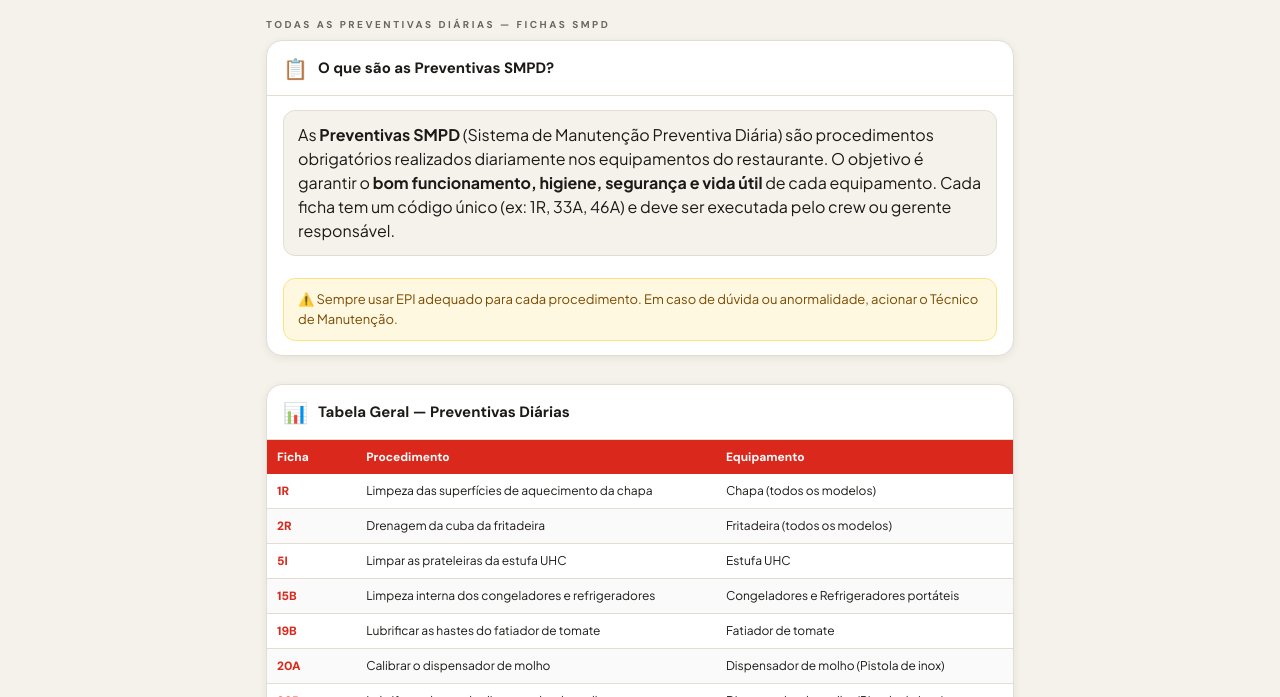
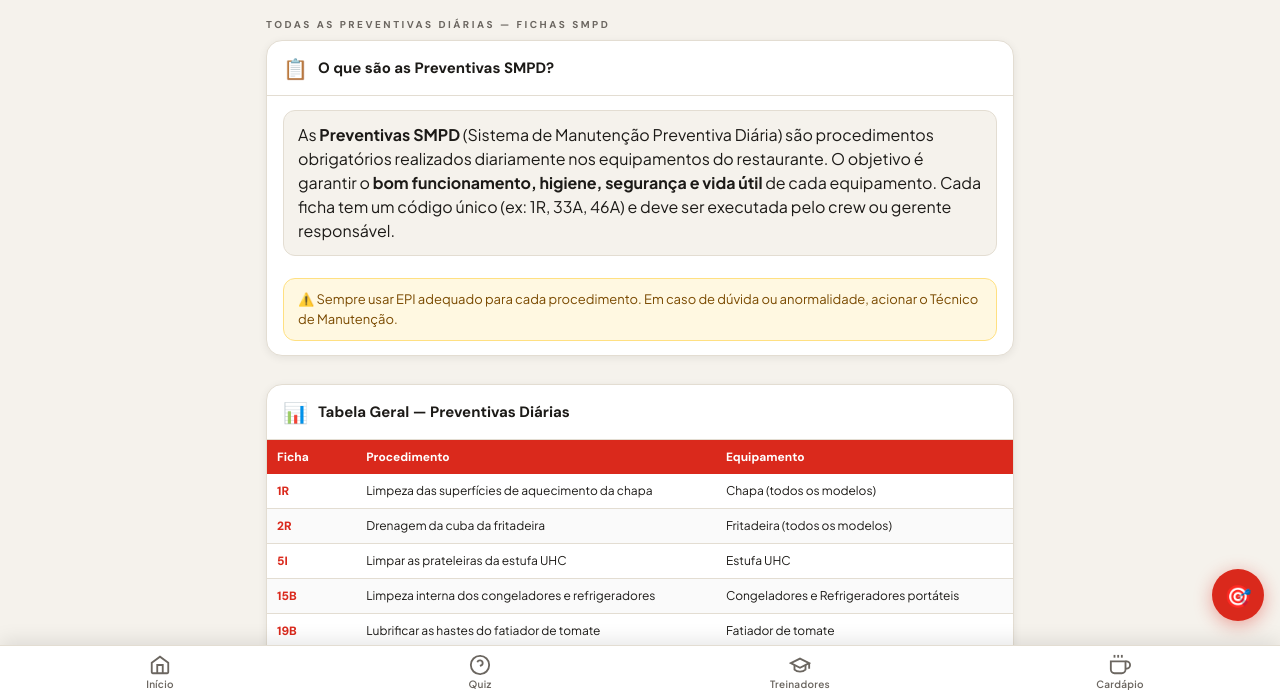
Before and after one commit to adrian-mysc/mcguias, a plain HTML site: page pages/manutencao-preventivas.html in a window 1280 px wide. Shown: the part 103-800 px from the top of the page. Drawn offline with Linux system fonts and the light colour scheme.

Commit message:
feat: bottom nav + FAB em manutencao-preventivas

```diff
--- a/pages/manutencao-preventivas.html
+++ b/pages/manutencao-preventivas.html
@@ -1334,5 +1334,43 @@
       if (quizPanel.classList.contains('active')) initQuiz(QUIZ_MANUTENCAO, 'Manutenção e Preventivas');
     });
   </script>
+
+  <!-- Bottom Navigation -->
+  <nav class="bottom-nav" aria-label="Navegação principal">
+    <a class="bottom-nav-item" href="/mcguias/index.html" data-nav="home">
+      <svg viewBox="0 0 24 24" fill="none" stroke="currentColor"><path d="M3 9.5L12 3l9 6.5V20a1 1 0 0 1-1 1H4a1 1 0 0 1-1-1V9.5z"/><path d="M9 21V12h6v9"/></svg>
+      <span>Início</span>
+    </a>
+    <a class="bottom-nav-item" href="/mcguias/pages/quiz.html" data-nav="quiz">
+      <svg viewBox="0 0 24 24" fill="none" stroke="currentColor"><circle cx="12" cy="12" r="10"/><path d="M9.09 9a3 3 0 0 1 5.83 1c0 2-3 3-3 3"/><path d="M12 17h.01"/></svg>
+      <span>Quiz</span>
+    </a>
+    <a class="bottom-nav-item" href="/mcguias/pages/treinadores.html" data-nav="treinadores">
+      <svg viewBox="0 0 24 24" fill="none" stroke="currentColor"><path d="M22 10v6M2 10l10-5 10 5-10 5z"/><path d="M6 12v5c3 3 9 3 12 0v-5"/></svg>
+      <span>Treinadores</span>
+    </a>
+    <a class="bottom-nav-item" href="/mcguias/pages/condimentacao.html" data-nav="condimentacao">
+      <svg viewBox="0 0 24 24" fill="none" stroke="currentColor"><path d="M18 8h1a4 4 0 0 1 0 8h-1"/><path d="M2 8h16v9a4 4 0 0 1-4 4H6a4 4 0 0 1-4-4V8z"/><line x1="6" y1="1" x2="6" y2="4"/><line x1="10" y1="1" x2="10" y2="4"/><line x1="14" y1="1" x2="14" y2="4"/></svg>
+      <span>Cardápio</span>
+    </a>
+  </nav>
+
+  <!-- FAB Quiz -->
+  <a class="fab-quiz" href="/mcguias/pages/quiz.html" aria-label="Ir para o Quiz" title="Quiz">🎯</a>
+
+<script>
+// Bottom Nav — highlight active item
+(function() {
+  var path = window.location.pathname;
+  document.querySelectorAll('.bottom-nav-item').forEach(function(item) {
+    var nav = item.getAttribute('data-nav');
+    if (nav === 'home' && (path.endsWith('index.html') || path.endsWith('/mcguias/') || path === '/mcguias')) {
+      item.classList.add('active');
+    } else if (nav && path.includes(nav)) {
+      item.classList.add('active');
+    }
+  });
+})();
+</script>
 </body>
 </html>
```
